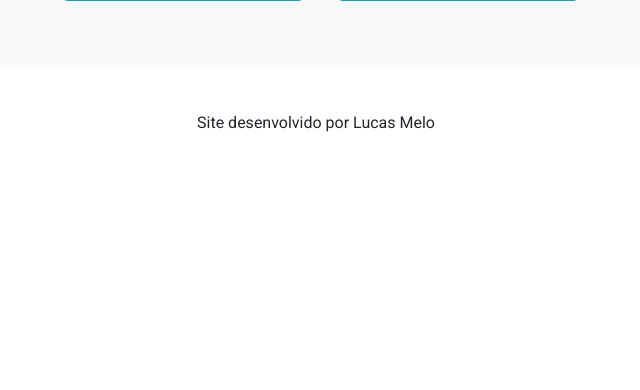
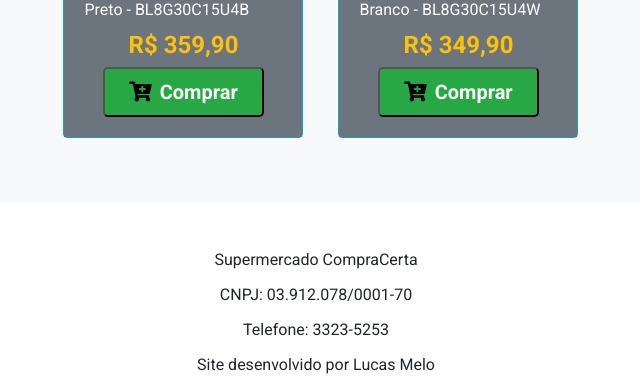
Before and after one commit to Netharian/Unifacs-01, a PHP site: page /pages/index.html in a window 1280 px wide. Shown: the part 3739-4129 px from the top of the page, without its empty margins (324-964 px from the left). Before the commit the page ends 3871 px from the top, so only its background shows below. Run offline with PHP 8.4, Linux system fonts and the light colour scheme.

Commit message:
mais ajustes

```diff
--- a/pages/index.html
+++ b/pages/index.html
@@ -38,13 +38,14 @@
                     <a class="nav-link" href="./login.html">Login | Cadastre-se <i class="pl-1 fas fa-user"></i></a>
                 </li>
                 <li class="nav-item">
-                    <a class="nav-link" href="./carrinho.html">Meu Carrinho <i class="pl-1 fas fa-shopping-cart"></i></a>
+                    <a class="nav-link" href="./carrinho.html">Meu Carrinho <i
+                            class="pl-1 fas fa-shopping-cart"></i></a>
 
                 </li>
                 <li class="nav-item">
                     <a class="nav-link" href="./rastreio.html">Rastrear Pedido <i class="pl-1 fas fa-search"></i></a>
                 </li>
-                <form method="post" action="./index.html"class="busca form-inline">
+                <form method="post" action="./index.html" class="busca form-inline">
                     <input class="form-control mr-sm-2" type="search" name="input" placeholder="Busque seu produto"
                         aria-label="Search">
                     <button class="btn btn-outline-success my-2 my-sm-0" type="submit">Buscar</button>
@@ -97,13 +98,18 @@
     </section>
 
 
+    <footer class="text-center">
+        <p>Supermercado CompraCerta </p>
+        <p>CNPJ: 03.912.078/0001-70</p>
+        <p>Telefone: 3323-5253</p>
+        <p>Site desenvolvido por Lucas Melo</p>
+    </footer>
+
+    <script src="../scripts/index.js"></script>
 
 
-    <script src="../scripts/index.js"></script>
 </body>
 
-<footer class="text-center">
-    Site desenvolvido por Lucas Melo
-</footer>
+
 
 </html>
--- a/scripts/index.js
+++ b/scripts/index.js
@@ -188,7 +188,7 @@ const produtosPromocionais = produtos.filter(produtos => produtos.preço > 2000)
         id: produto.id,
         nome: produto.nome,
         tipo: produto.tipo,
-        preço: produto.preço * 0.8,
+        preço: produto.preço,
         imagem: produto.imagem
     }));
 
@@ -208,10 +208,17 @@ function loadAll() {
                     <p class="card-title text-justify text-white">${produto.nome}</p>
                     </div>
                         <div >
+
+                        <h4 class="text-center font-weight-bold text-warning">De <s>${new Intl.NumberFormat('pt-BR', {
+                            style: 'currency',
+                            currency: 'BRL'
+                        }).format(produto.preço)}</s>
+                        </h4>
+                        <p class=" h5 text-center text-danger font-weight-bold">Por apenas</p>
                         <h4 class="text-center font-weight-bold text-warning">${new Intl.NumberFormat('pt-BR', {
                             style: 'currency',
                             currency: 'BRL'
-                        }).format(produto.preço)}
+                        }).format(produto.preço*0.8)}
                         </h4>
                         <div>
 
@@ -357,14 +364,13 @@ menuDeSelecao.addEventListener('click', e => {
     } else {
         loadPromoProducts(e.target.innerText.trim());
         loadProducts(e.target.innerText.trim())
-        console.log((e.target.innerText.trim()));
+
 
     }
 
 
 
 });
-console.log(busca)
 
 
 busca.addEventListener('submit', e => {
--- a/styles/carrinho.css
+++ b/styles/carrinho.css
@@ -9,7 +9,7 @@ thead th {
 }
 
 tbody td {
-    padding: 10px;
+    padding: 8px;
     border-bottom: 1px solid #eee;
 }
 
```
Also changed, not shown: pages/carrinho.html (+23 -10 lines), pages/login.html (+9 -3 lines), pages/rastreio.html (+7 -0 lines). Lines whose indentation alone changed are shown as unchanged.
